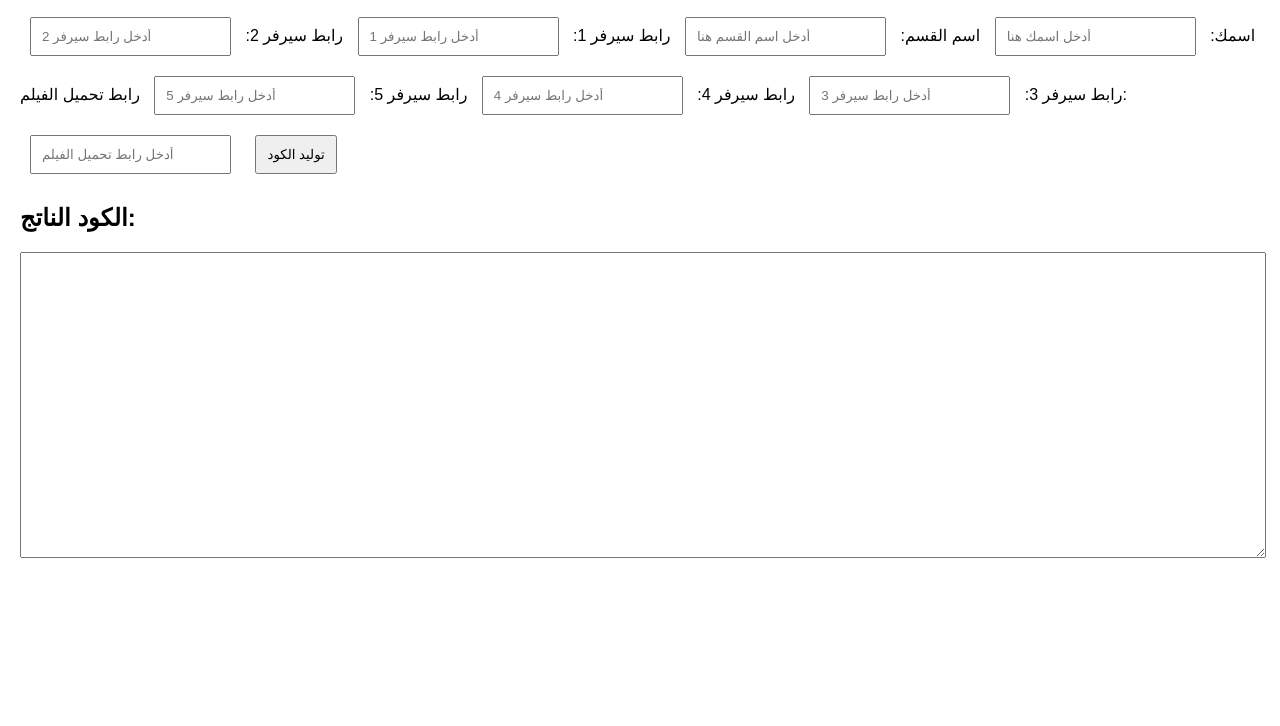
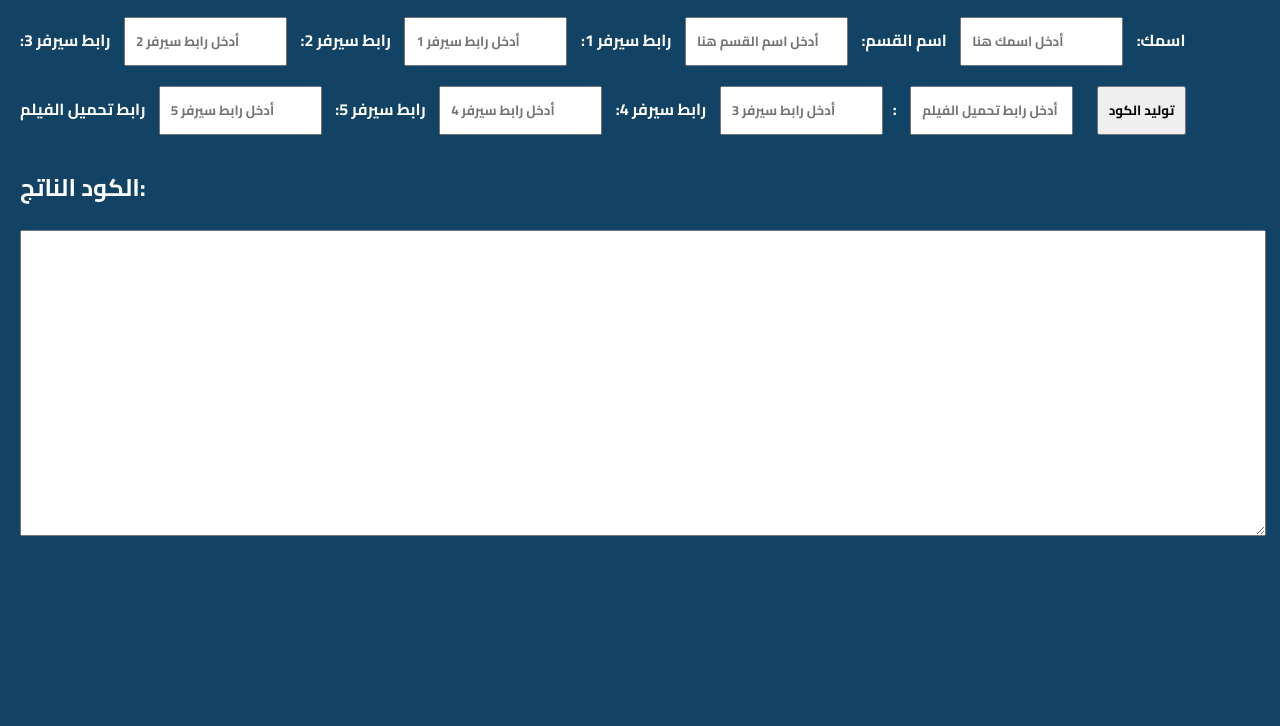
Before and after one commit to mazenghannam16/mezotv2, a plain HTML site: page index.html in a window 1280 px wide. Shown: the part 74-800 px from the top of the page. Drawn offline with Linux system fonts and the light colour scheme.

Commit message:
Update index.html
Signed-off-by: MezoTV <156960667+mazenghannam16@users.noreply.github.com>

```diff
--- a/index.html
+++ b/index.html
@@ -4,10 +4,31 @@
     <meta charset="UTF-8">
     <meta name="viewport" content="width=device-width, initial-scale=1.0">
     <title>توليد الكود</title>
+    <link href="https://fonts.googleapis.com/css2?family=Cairo:wght@700&display=swap" rel="stylesheet"> <!-- خط عربي عريض -->
     <style>
-        body { font-family: Arial, sans-serif; margin: 20px; }
-        input, button { margin: 10px; padding: 10px; }
-        textarea { width: 100%; height: 300px; }
+        body {
+            font-family: 'Cairo', sans-serif; /* تعيين الخط العربي العريض */
+            margin: 20px;
+            background-color: #124364; /* تغيير الخلفية إلى اللون المطلوب */
+            color: white; /* تغيير لون النصوص إلى الأبيض ليكون متناسقاً مع الخلفية */
+        }
+
+        input, button {
+            margin: 10px;
+            padding: 10px;
+            font-family: 'Cairo', sans-serif; /* استخدام نفس الخط للمدخلات */
+        }
+
+        textarea {
+            width: 100%;
+            height: 300px;
+            font-family: 'Cairo', sans-serif; /* استخدام نفس الخط */
+        }
+
+        h1, h2 {
+            font-weight: bold;
+            font-size: 24px;
+        }
     </style>
 </head>
 <body>
```
